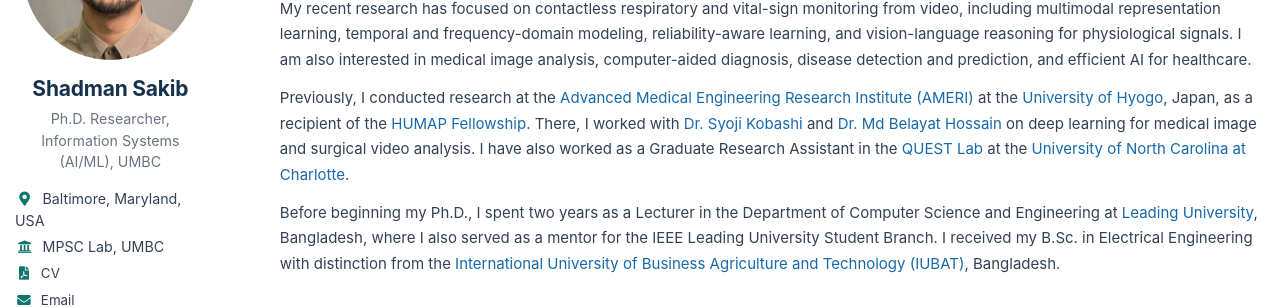
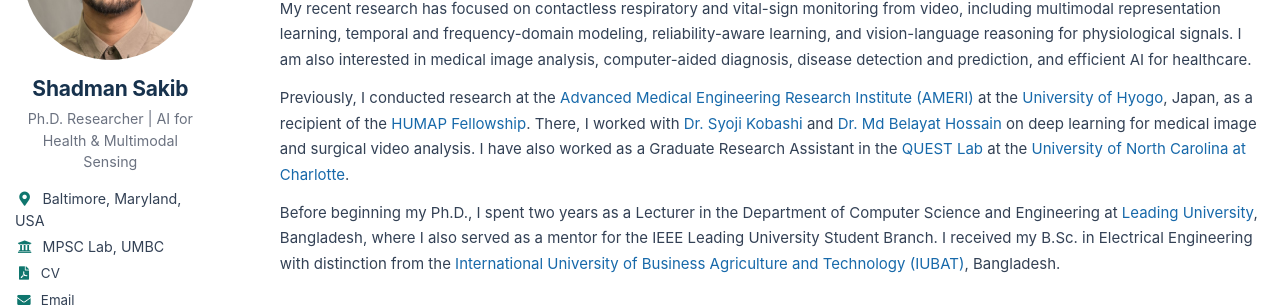
Before and after one commit to sakibshadman/sakibshadman.github.io, a Jekyll site: the page built from _pages/about.md, in a window 1280 px wide. Shown: the part 205-512 px from the top of the page. Built offline with Jekyll 4.4.1, drawn with Linux system fonts in a browser that asks for light colours; some web fonts are replaced.

Commit message:
Update _config.yml

```diff
--- a/_config.yml
+++ b/_config.yml
@@ -41,7 +41,7 @@ author:
 
   avatar           : "images/profile.jpg"
 
-  bio              : "Ph.D. Researcher, Information Systems (AI/ML), UMBC"
+  bio: "Ph.D. Researcher | AI for Health & Multimodal Sensing"
 
   location         : "Baltimore, Maryland, USA"
 
```
